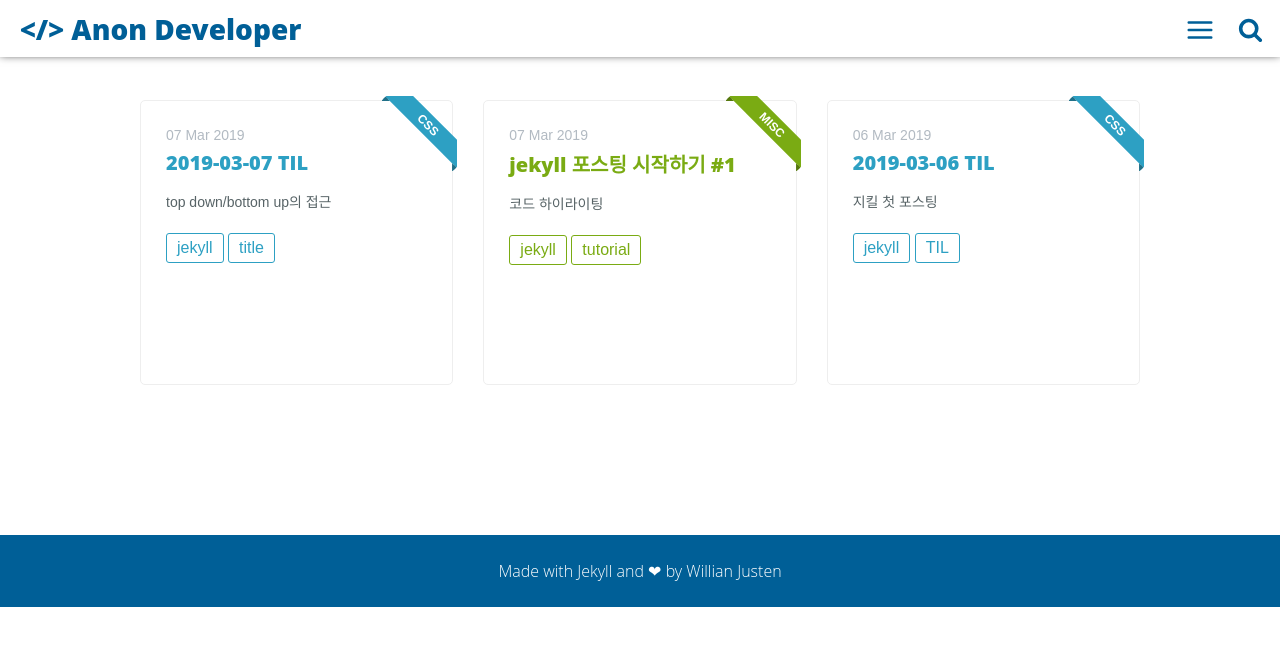
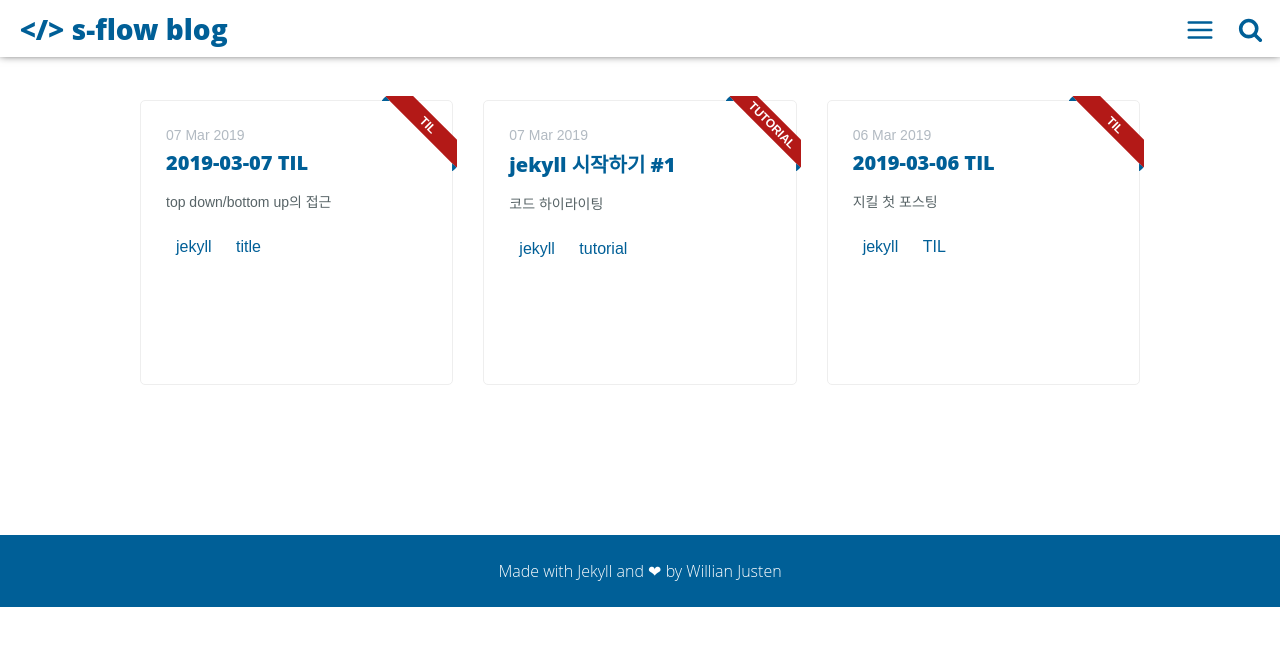
Before and after one commit to s-flow/s-flow.github.io, a Jekyll site: the page built from index.html, in a window 1280 px wide. Shown: the top 646 px of the page. Built offline with Jekyll 4.4.1, drawn with Linux system fonts in a browser that asks for light colours.

Commit message:
dummy 정리

```diff
--- a/_posts/2019-03-06-start-jekyll-post.md
+++ b/_posts/2019-03-06-start-jekyll-post.md
@@ -3,7 +3,7 @@ layout: post
 title: "2019-03-06 TIL"
 image: '/assets/img/'
 description:
-main-class: 'css'
+main-class: 'til'
 tags:
 - jekyll
 - TIL
--- a/_posts/2019-03-07-how-to-post-jekyll.md
+++ b/_posts/2019-03-07-how-to-post-jekyll.md
@@ -1,9 +1,9 @@
 ---
 layout: post
-title: "jekyll 포스팅 시작하기 #1"
+title: "jekyll 시작하기 #1"
 image: '/assets/img/'
 description:
-main-class: 'misc'
+main-class: 'tutorial'
 color: '#2DA0C3'
 tags:
 - jekyll
--- a/_posts/2019-03-07-jekyll-study.md
+++ b/_posts/2019-03-07-jekyll-study.md
@@ -2,7 +2,7 @@
 layout: post
 title: "2019-03-07 TIL"
 image: '/assets/img/'
-main-class: 'css'
+main-class: 'til'
 tags:
 - jekyll
 - title
```
Also changed, not shown: README.md (deleted), assets/css/main.css, screenshot.png (deleted).
